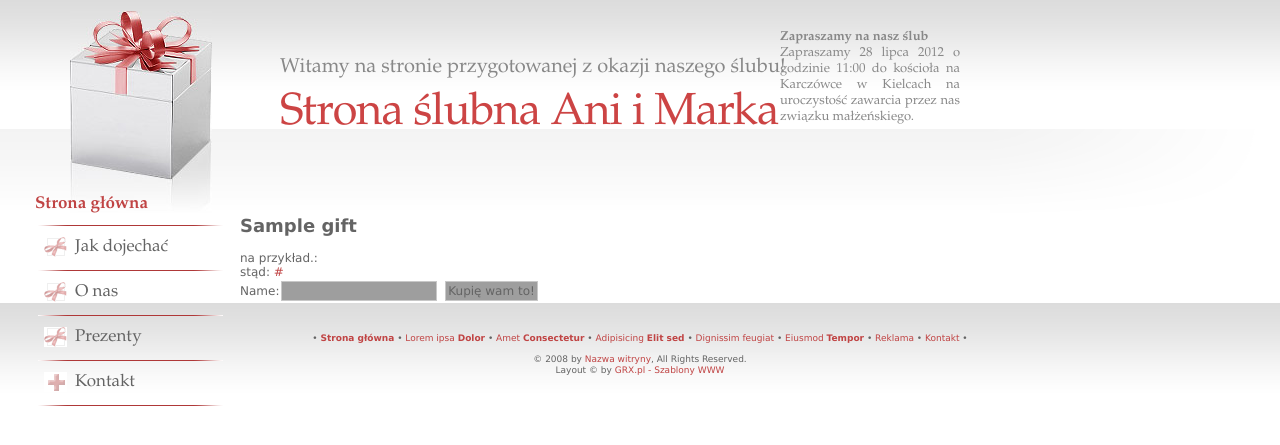
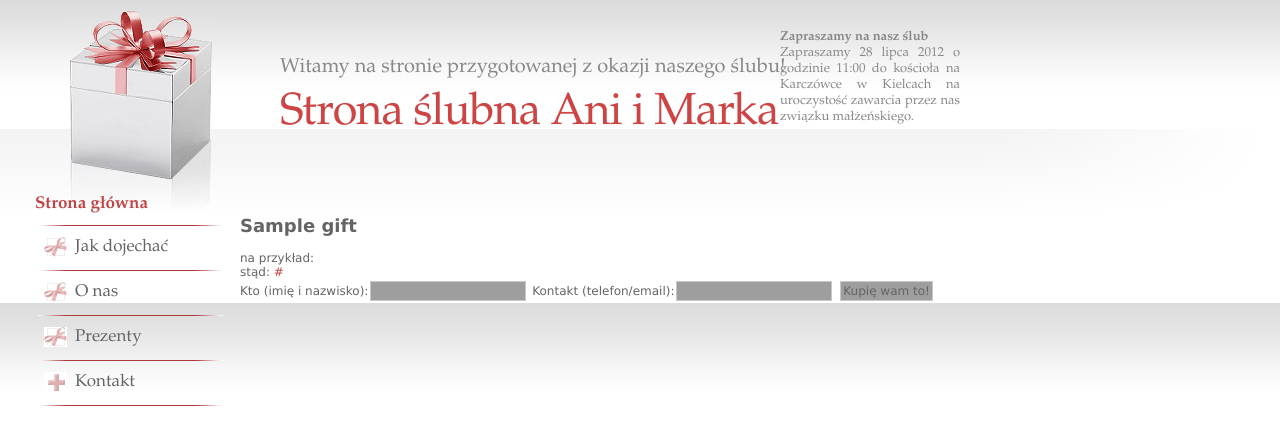
Before and after one commit to marekbrzoska/wedding, a Django app: template gifts/templates/gifts/show.html in a window 1280 px wide. Shown: the top 445 px of the page. Run offline with Django 3.2, Linux system fonts and the light colour scheme; the template is opened without the code that fills it: values that come from a table or form of the project are taken from there, others are empty; tables that the repository leaves empty hold one stand-in row (values such as "Sample post"); grey boxes are pictures that could not be loaded.

Commit message:
Tłumaczenie na polski i poprawki stylistyczne

```diff
--- a/base/templates/base.html
+++ b/base/templates/base.html
@@ -3,7 +3,7 @@
     <head>
         <title>
             {% block title %}
-                Ania &amp; Marek's Wedding page
+                Strona Ślubna Ani i Marka
                 {% block subtitle %}
                 {% endblock %}
             {% endblock %}
@@ -50,24 +50,24 @@
         </div>
         <div class="ft">
 
-            <div class="linki">
+            <!--<div class="linki">-->
 
-                &bull; <a href="#" title=""><b>Strona główna</b></a>
-                &bull; <a href="#" title="">Lorem ipsa <b>Dolor</b></a>
-                &bull; <a href="#" title="">Amet <b>Consectetur</b></a>
-                &bull; <a href="#" title="">Adipisicing <b>Elit sed</b></a>
-                &bull; <a href="#" title="">Dignissim feugiat</a>
-                &bull; <a href="#" title="">Eiusmod <b>Tempor</b></a>
-                &bull; <a href="reklama.php">Reklama</a>
-                &bull; <a href="kontakt.php">Kontakt</a> &bull;
+                <!--&bull; <a href="#" title=""><b>Strona główna</b></a>-->
+                <!--&bull; <a href="#" title="">Lorem ipsa <b>Dolor</b></a>-->
+                <!--&bull; <a href="#" title="">Amet <b>Consectetur</b></a>-->
+                <!--&bull; <a href="#" title="">Adipisicing <b>Elit sed</b></a>-->
+                <!--&bull; <a href="#" title="">Dignissim feugiat</a>-->
+                <!--&bull; <a href="#" title="">Eiusmod <b>Tempor</b></a>-->
+                <!--&bull; <a href="reklama.php">Reklama</a> -->
+                <!--&bull; <a href="kontakt.php">Kontakt</a> &bull; -->
 
-                <br><br>
+                <!--<br><br>-->
 
-                &copy; 2008 by <a href="#" title="">Nazwa witryny</a>, All Rights Reserved.
-                <br>
-                Layout &copy; by <a href="http://www.grx.pl" title="Szablony WWW">GRX.pl - Szablony WWW</a>
+                <!--&copy; 2008 by <a href="#" title="">Nazwa witryny</a>, All Rights Reserved.-->
+                <!--<br>-->
+                <!--Layout &copy; by <a href="http://www.grx.pl" title="Szablony WWW">GRX.pl - Szablony WWW</a>-->
 
-            </div>
+            <!--</div>-->
 
         </div>
 </html>
--- a/gifts/forms.py
+++ b/gifts/forms.py
@@ -5,8 +5,9 @@ from django import forms
 from gifts.models import Gift
 
 class ReserveGiftForm(forms.ModelForm):
-    buyer = forms.CharField(max_length=200, label=u"Name")
+    buyer = forms.CharField(max_length=200, label=u"Kto (imię i nazwisko)")
+    notice = forms.CharField(max_length=300, label=u"Kontakt (telefon/email)", required=False)
 
     class Meta:
         model = Gift
-        fields = ['buyer']
+        fields = ['buyer', 'notice']
--- a/gifts/models.py
+++ b/gifts/models.py
@@ -4,6 +4,7 @@ from django.db import models
 class Gift(models.Model):
     name = models.CharField(max_length=200, verbose_name='Gift')
     buyer = models.CharField(max_length=200, blank=True, null=True)
+    notice = models.TextField(blank=True, null=True)
     buyer_declaration_date = models.DateTimeField(blank=True, null=True, default=None)
 
     def __unicode__(self):
--- a/gifts/templates/gifts/list.html
+++ b/gifts/templates/gifts/list.html
@@ -1,7 +1,7 @@
 {% extends 'base.html'%}
 
 {% block subtitle %}
-    - Gift List
+    - Lista prezentów
 {% endblock %}
 
 {% block main %}
--- a/gifts/templates/gifts/reserved.html
+++ b/gifts/templates/gifts/reserved.html
@@ -1,5 +1,5 @@
 {% extends 'base.html' %}
 
 {% block main %}
-You have declared to buy {{ gift.name }}. If you change your mind, please contact <a href="mailto:marek@brzoska.eu">Marek</a> or <a href="mailto:ania@brzoska.eu">Ania</a>.
+Wow! Zadeklarowałeś, że zamierzeasz kupić Ani i Markowi {{ gift.name }} - dzięki! Gdyby coś się zmieniło, prosimy o kontakt.
 {% endblock %}
--- a/gifts/templates/gifts/show.html
+++ b/gifts/templates/gifts/show.html
@@ -1,26 +1,28 @@
 {% extends 'base.html'%}
 
 {% block subtitle %}
-    - Gift: {{ gift.name }}
+    - Prezent: {{ gift.name }}
 {% endblock %}
 
 
 {% block main %}
 
 <h2>{{ gift.name }}</h2>
-    {% for link in gift.links.all %}
-        {% if forloop.counter == 1 %}na przykład.:{% endif %}
+    {% if form %}
+        {% for link in gift.links.all %}
+            {% if forloop.counter == 1 %}na przykład:{% endif %}
+            <br>
+            {% if forloop.counter > 1 %} lub <br>{% endif %}
+            stąd: <a href="{{ link.href }}">{{ link.href }}</a>
+        {% endfor %}
         <br>
-        {% if forloop.counter > 1 %} lub <br>{% endif %}
-        stąd: <a href="{{ link.href }}">{{ link.href }}</a>
-    {% endfor %}
-    <br>
-    {% if form %}
         <form method='post' action='{% url gift gift.id %}'>
             {% csrf_token %}
             {{ form }}
             <input type="submit" value="Kupię wam to!">
         </form>
+    {% else %}
+        <big>Ktoś już obiecał, że nam to kupi:)</big>
     {% endif %}
 
 {% endblock %}
--- a/gifts/views.py
+++ b/gifts/views.py
@@ -1,8 +1,7 @@
 #-*- coding=utf-8 -*-
 
 from django.shortcuts import render, get_object_or_404
-from django.http import HttpResponseForbidden, HttpResponse, HttpResponseRedirect
-from django.core.urlresolvers import reverse
+from django.http import HttpResponseForbidden
 
 from wedding.gifts.models import Gift
 from wedding.gifts.forms import ReserveGiftForm
@@ -56,7 +55,7 @@ def show_gift(request, gift_id):
 def reserve_gift(request, gift_id):
     gift = get_object_or_404(Gift, id=gift_id)
     if gift.buyer:
-        return HttpResponseForbidden("Somebody has already declared buying this present!")
+        return HttpResponseForbidden("Ktoś inny już to kupuje...")
 
     form = ReserveGiftForm(request.POST)
     if form.is_valid():
```
